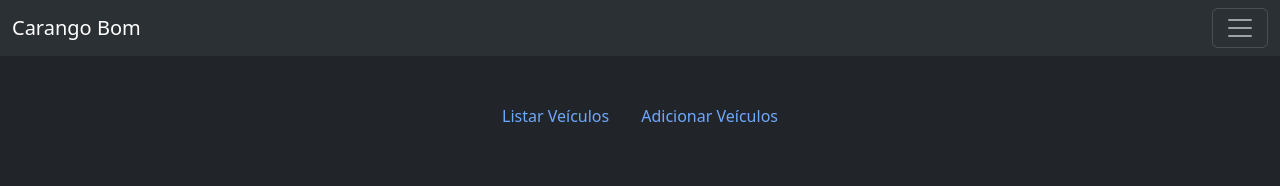
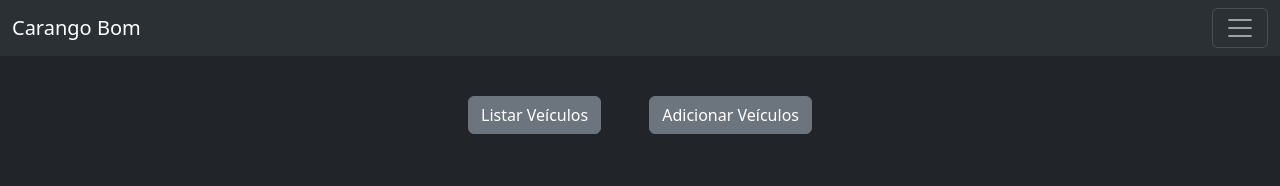
Before and after one commit to JoaoVictorBezerra/vue-carango-bom, a Vue app: page /veiculos/listar in a window 1280 px wide. Shown: the top 186 px of the page. Built offline with nearby package versions, Linux system fonts and the light colour scheme; no server answers; sample sign-in values are in the browser's storage.

Commit message:
add estilos em botoes de listagens

```diff
--- a/src/views/CadastroMarca.vue
+++ b/src/views/CadastroMarca.vue
@@ -2,16 +2,16 @@
   <div class="container d-flex align-items-center justify-content-center">
     <nav>
       <ul class="nav">
-        <li class="nav-item">
-          <RouterLink to="/marcas/listar" class="nav-link">Listar Marcas</RouterLink>
+        <li class="nav-item px-5">
+          <RouterLink to="/marcas/listar" class="btn btn-secondary">Listar Marcas</RouterLink>
         </li>
         <li class="nav-item">
-            <RouterLink to="/marcas/cadastrar" class="nav-link">Adicionar marca</RouterLink>
-          </li>
+          <RouterLink to="/marcas/cadastrar" class="btn btn-secondary">Adicionar marca</RouterLink>
+        </li>
       </ul>
     </nav>
   </div>
-<RouterView />
+  <RouterView />
 </template>
 
 <script setup lang="ts">
--- a/src/views/CadastroVeiculo.vue
+++ b/src/views/CadastroVeiculo.vue
@@ -1,13 +1,13 @@
 <template>
-      <div class="container d-flex align-items-center justify-content-center">
+  <div class="container d-flex align-items-center justify-content-center">
     <nav>
       <ul class="nav">
-        <li class="nav-item">
-          <RouterLink to="/veiculos/listar" class="nav-link">Listar Veículos</RouterLink>
+        <li class="nav-item pe-5">
+          <RouterLink to="/veiculos/listar" class="btn btn-secondary">Listar Veículos</RouterLink>
         </li>
         <li class="nav-item">
-            <RouterLink to="/veiculos/cadastrar" class="nav-link">Adicionar Veículos</RouterLink>
-          </li>
+          <RouterLink to="/veiculos/cadastrar" class="btn btn-secondary">Adicionar Veículos</RouterLink>
+        </li>
       </ul>
     </nav>
   </div>
```
